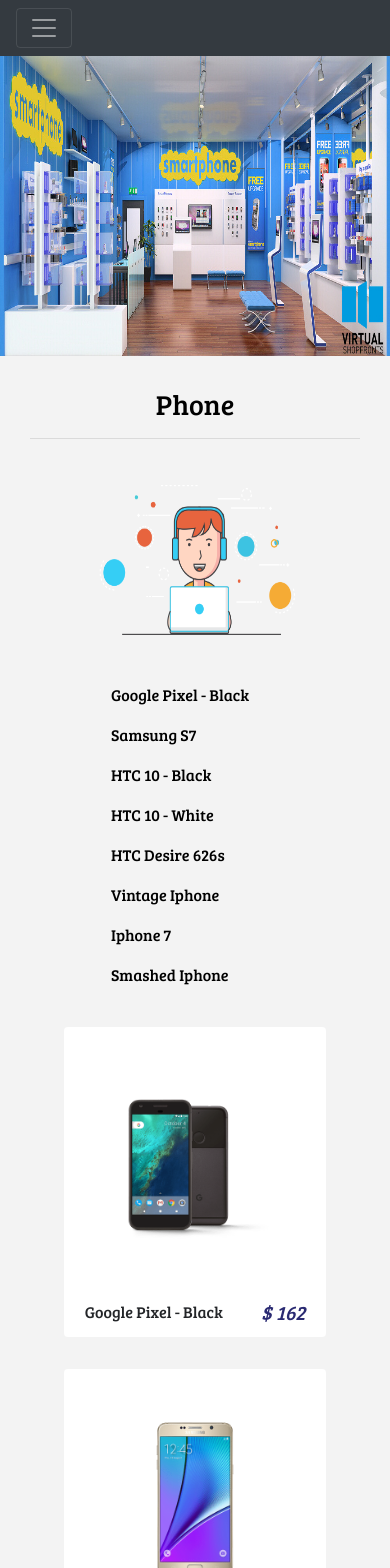
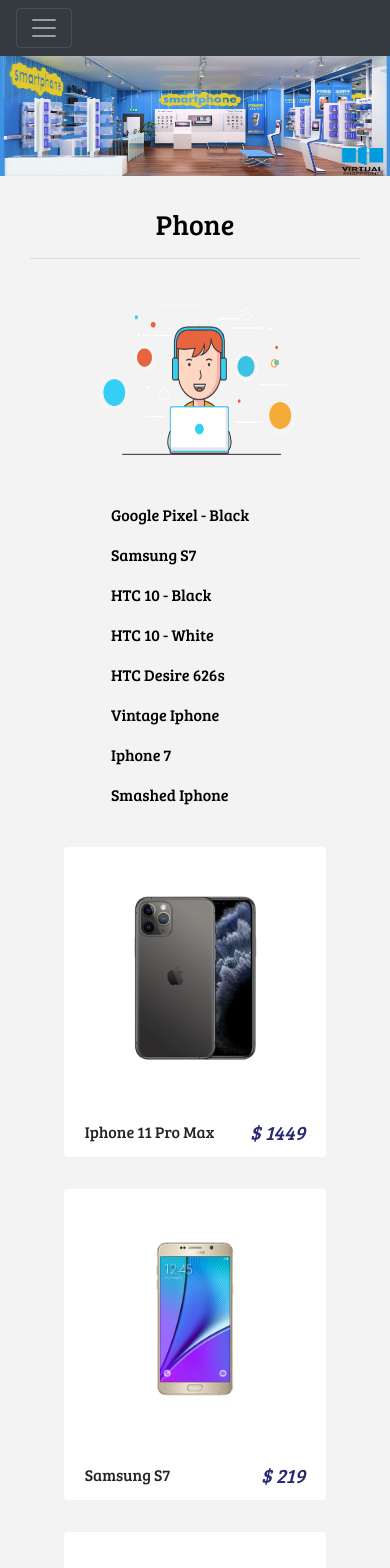
Before and after one commit to chanhcs/mobile-store, a React (Create React App) app: page / in a window 390 px wide. Shown: the top 1568 px of the page. Built offline with nearby package versions, Linux system fonts and the light colour scheme.

Commit message:
updating new phone

```diff
--- a/src/components/Header/Header.css
+++ b/src/components/Header/Header.css
@@ -1,10 +1,17 @@
 .header{
-
     background-image: url(./image.jpg);
     background-size: 100% 300px;
     background-repeat:no-repeat;
     width: 100%;
     height: 300px;
+}
 
-
+@media (min-width:300px) and (max-width:600px) {
+    .header{
+        background-image: url(./image.jpg);
+        background-size: 100% 120px;
+        background-repeat:no-repeat;
+        width: 100%;
+        height: 120px;
+    }
 }
--- a/src/data.js
+++ b/src/data.js
@@ -1,12 +1,12 @@
 export const storeProducts = [
   {
     id: 1,
-    title: "Google Pixel - Black",
+    title: "Iphone 11 Pro Max",
     img: "img/product-1.png",
-    price: 162,
-    company: "GOOGLE",
+    price: 1449,
+    company: "Apple",
     info:
-      "Box and accessories may be generic. Learn more 18W Power Adapter and USB-C to USB-C Cable. Tell it to do things. To start, just say 'OK Google', or touch and hold the Home button. And the more you use it, the more useful it gets. It's your own personal Google, always ready to help Google Allo is a smart messaging app that helps you say more and do more. Bring your personal Google Assistant into your group chats to find restaurants nearby, share videos to watch, and get answers. Google Duo is a simple video calling app that brings you face-to-face with just a tap. ",
+      "Offer great protections for your phone, easy fit and convenient installation.Fashion design keeps your Phone private and feels goodShock absorbent, shatterproof, and anti-scratch material.Added protection against accidental drops. It protects your Phone back and frame from Fingerprints, Scratches, Dusts, Collisions And Abrasion. Super thin, lightweight, extra grip, soft comfortable hand touching feel, Particularly design , It Perfectly matches with your Phone's shape.",
     inCart: false,
     count: 0,
     total: 0
@@ -98,7 +98,7 @@
   {
     id: 9,
     title: "Google Pixel - Black",
-    img: "img/product-1.png",
+    img: "img/product-9.png",
     price: 162,
     company: "GOOGLE",
     info:
```
Also changed, not shown: public/img/product-1.png, public/img/product-9.png (added).
